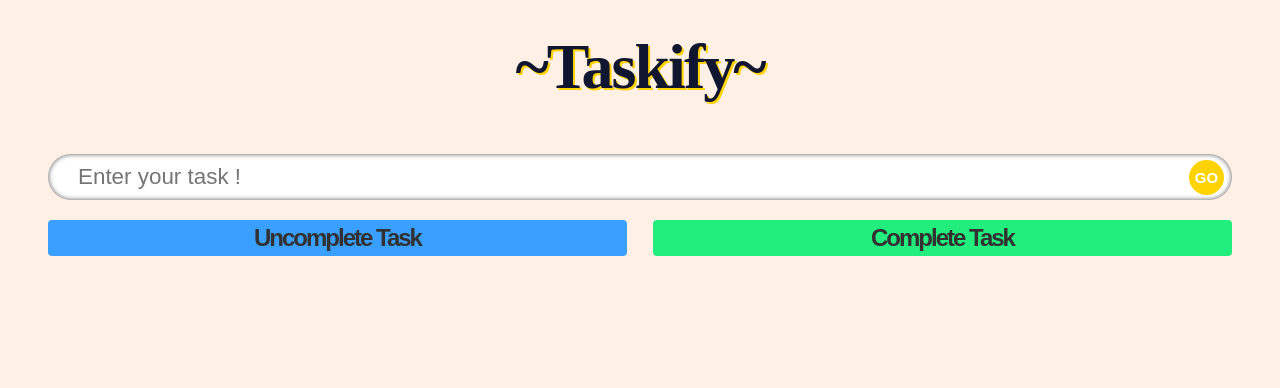
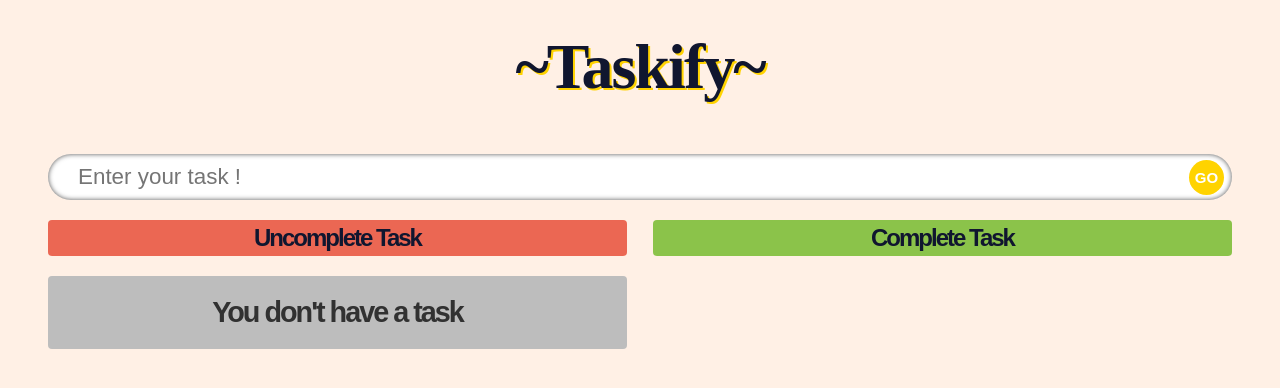
Before and after one commit to rizalyoga/taskify-dnd, a React (Create React App) app: page / in a window 1280 px wide. Shown: the top 388 px of the page. Built offline with nearby package versions, Linux system fonts and the light colour scheme; a web font is replaced by a local one.

Commit message:
fix bug & UI

```diff
--- a/public/index.html
+++ b/public/index.html
@@ -2,14 +2,14 @@
 <html lang="en">
   <head>
     <meta charset="utf-8" />
-    <link rel="icon" href="%PUBLIC_URL%/favicon.ico" />
+    <link rel="icon" href="/logo-task.png" />
     <meta name="viewport" content="width=device-width, initial-scale=1" />
     <meta name="theme-color" content="#000000" />
     <meta
       name="description"
       content="Web site created using create-react-app"
     />
-    <link rel="apple-touch-icon" href="%PUBLIC_URL%/logo192.png" />
+    <link rel="apple-touch-icon" href="/logo-task.png" />
     <!--
       manifest.json provides metadata used when your web app is installed on a
       user's mobile device or desktop. See https://developers.google.com/web/fundamentals/web-app-manifest/
--- a/src/App.scss
+++ b/src/App.scss
@@ -39,29 +39,26 @@
   .unComplete-task,
   .complete-task {
     flex-basis: 50%;
-    min-height: 50vh;
     text-align: center;
     font-family: "Apercu Mono", sans-serif;
     letter-spacing: -2px;
     margin: 0 8px;
+    border-radius: 4px;
+    position: relative;
 
     h2 {
       border-radius: 4px;
       padding: 4px 0;
-      color: rgb(49, 49, 49);
+      color: #10162f;
     }
   }
 
   .unComplete-task {
-    h2 {
-      background: #3aa0ff;
-    }
+    background: #eb6753;
   }
 
   .complete-task {
-    h2 {
-      background: #22ee7e;
-    }
+    background: #8bc34a;
   }
 }
 
--- a/src/components/card/Card.scss
+++ b/src/components/card/Card.scss
@@ -1,9 +1,8 @@
 .card__container {
-  width: 100%;
   display: flex;
   justify-content: space-between;
   align-items: center;
-  margin: 8px 0;
+  margin: 8px 8px;
   padding: 10px 0;
   border-radius: 4px;
   background-image: url("https://img.freepik.com/free-photo/crumpled-yellow-paper-background-close-up_60487-2390.jpg?size=626&ext=jpg");
--- a/src/components/card/Card.tsx
+++ b/src/components/card/Card.tsx
@@ -42,9 +42,10 @@ const Card = ({ task, tasks, setTasks }: SingleTaskProps) => {
   // Function for Edit Task
   const editTaskHandler = (e: React.FormEvent, id: number) => {
     e.preventDefault();
+
     setTasks(
       tasks.map((prevTask) =>
-        prevTask.id === id ? { ...prevTask, task: newTask } : task
+        prevTask.id === id ? { ...prevTask, task: newTask } : prevTask
       )
     );
     setEdit((prevValue) => !prevValue);
--- a/src/components/list_task/ListTask.scss
+++ b/src/components/list_task/ListTask.scss
@@ -0,0 +1,11 @@
+.empty__task {
+  margin-top: 20px;
+  font-size: 1.8rem;
+  font-weight: bold;
+  color: rgb(49, 49, 49);
+  background: rgb(189, 189, 189);
+  padding: 20px 0;
+  border-radius: 4px;
+  position: absolute;
+  width: 100%;
+}
--- a/src/components/list_task/uncomplete_task/UncompleteTask.tsx
+++ b/src/components/list_task/uncomplete_task/UncompleteTask.tsx
@@ -13,6 +13,10 @@ interface TasksProps {
 }
 
 const UncompleteTask = ({ tasks, setTasks }: TasksProps) => {
+  if (!tasks.length) {
+    return <p className="empty__task">You don't have a task</p>;
+  }
+
   return (
     <>
       {tasks?.map((task) => (
```
Also changed, not shown: public/logo-task.png (added).
